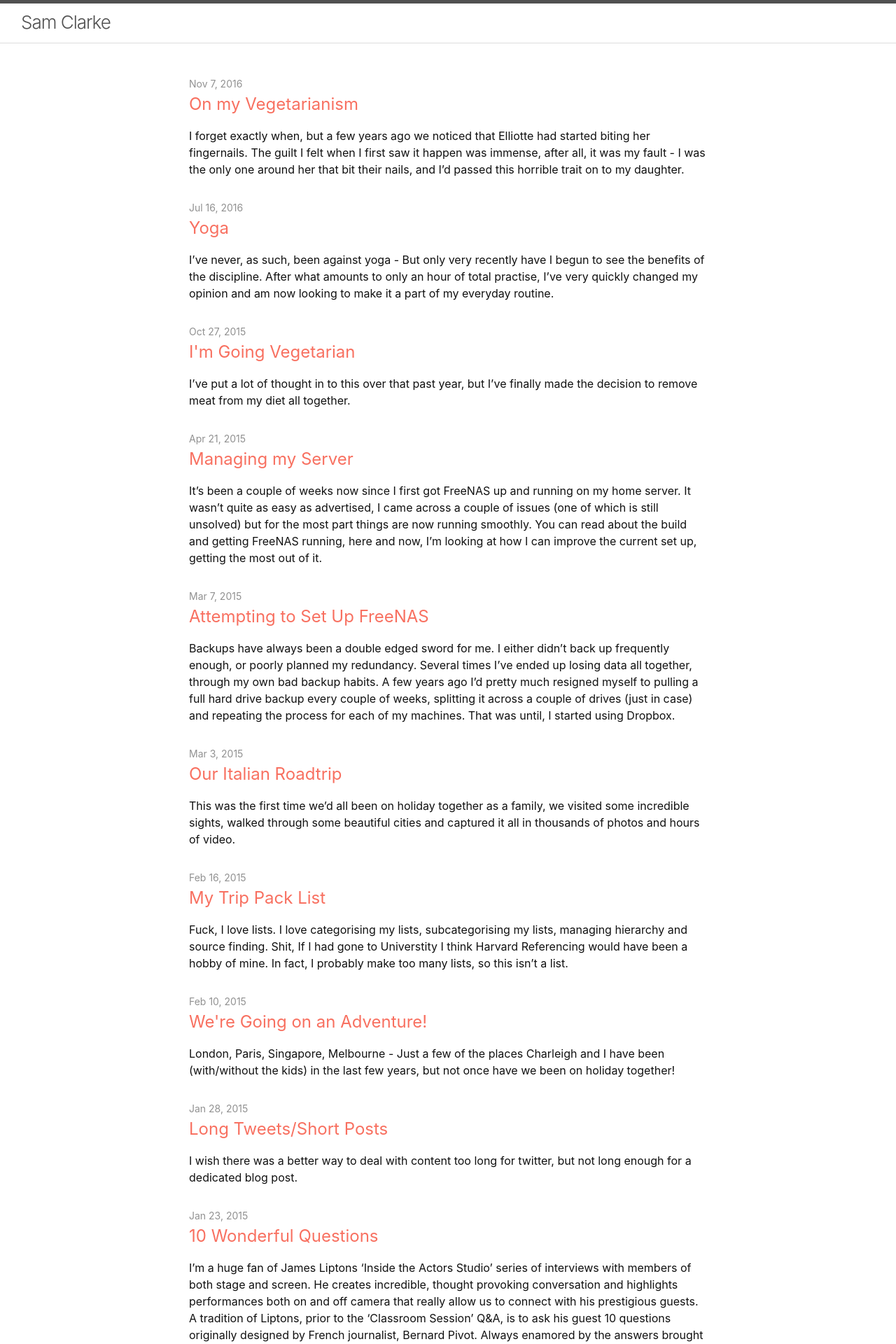
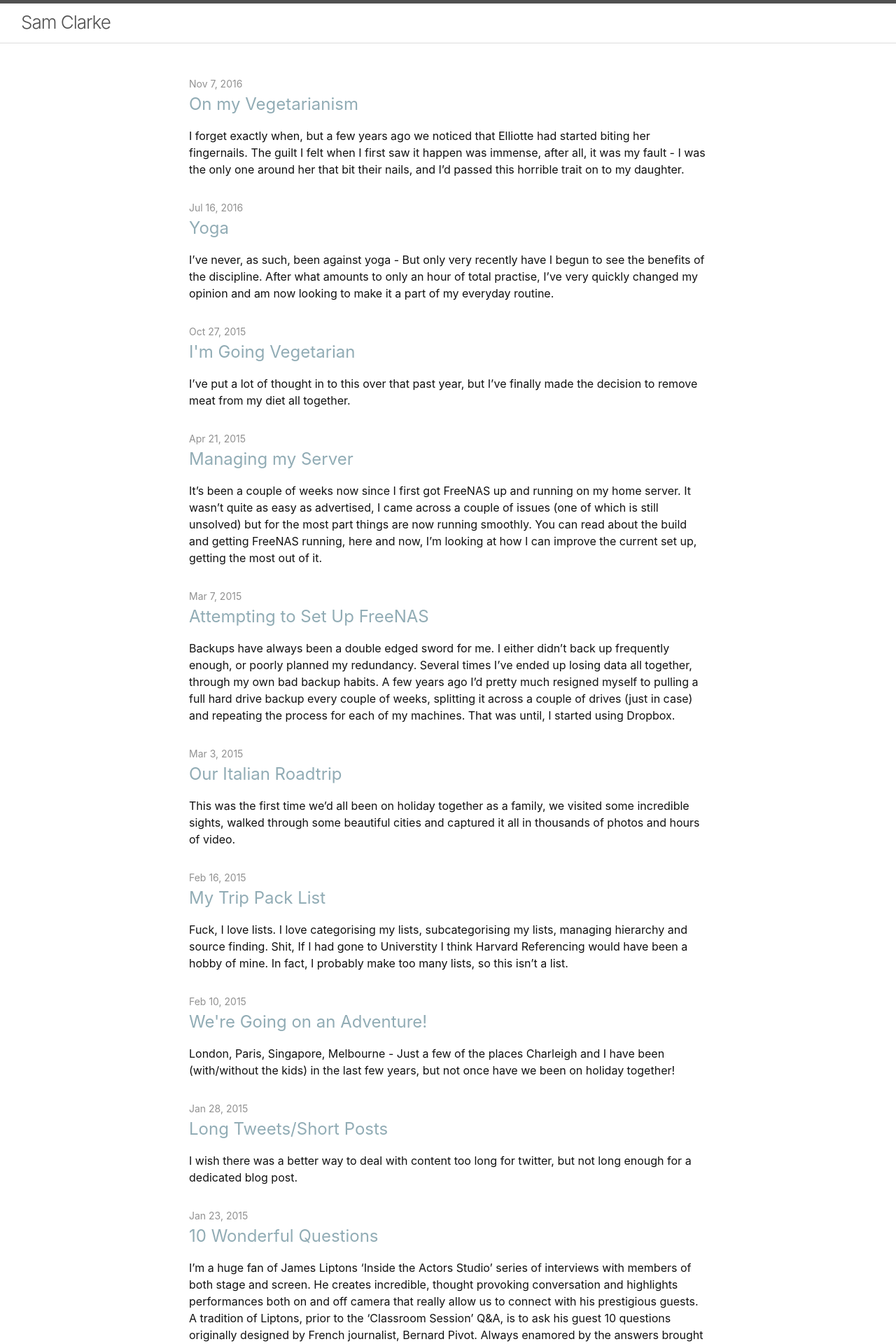
Before and after one commit to samclrk/samclarke.blog, a Jekyll site: the page built from index.md, in a window 1280 px wide. Shown: the top 1920 px of the page at 70% size. Built offline with Jekyll 4.4.1, drawn with Linux system fonts in a browser that asks for light colours.

Commit message:
change colour

```diff
--- a/_sass/minima.scss
+++ b/_sass/minima.scss
@@ -12,7 +12,7 @@ $spacing-unit:     30px !default;
 
 $text-color:       #111 !default;
 $background-color: #ffffff !default;
-$brand-color:      #F87060 !default;
+$brand-color:      #91ACB5 !default;
 
 $grey-color:       #919191 !default;
 $grey-color-light: lighten($grey-color, 30%) !default;
```
